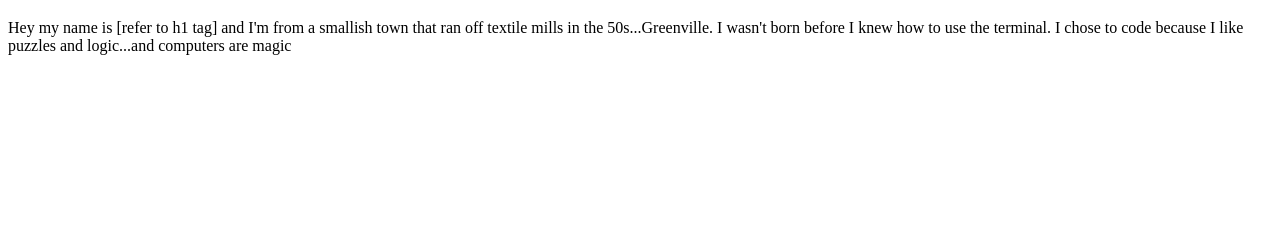
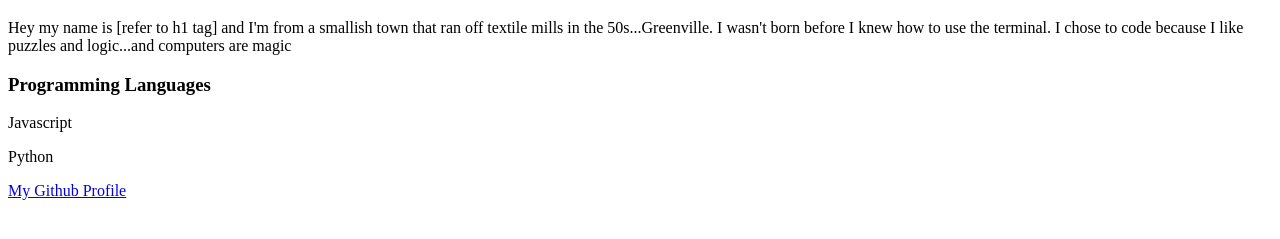
Before and after one commit to AryDavani/Git-skills, a plain HTML site: page index.html in a window 1280 px wide. Shown: the part 61-300 px from the top of the page. Drawn offline with Linux system fonts and the light colour scheme.

Commit message:
added programming languages

```diff
--- a/index.html
+++ b/index.html
@@ -7,5 +7,9 @@
   <body>
     <h1>Ary</h1>
     <p>Hey my name is [refer to h1 tag] and I'm from a smallish town that ran off textile mills in the 50s...Greenville. I wasn't born before I knew how to use the terminal. I chose to code because I like puzzles and logic...and computers are magic</p>
+    <h3>Programming Languages</h3>
+    <p>Javascript</p>
+    <p>Python</p>
+    <a href="https://github.com/AryDavani" target="_blank">My Github Profile</a>
   </body>
 </html>
```
